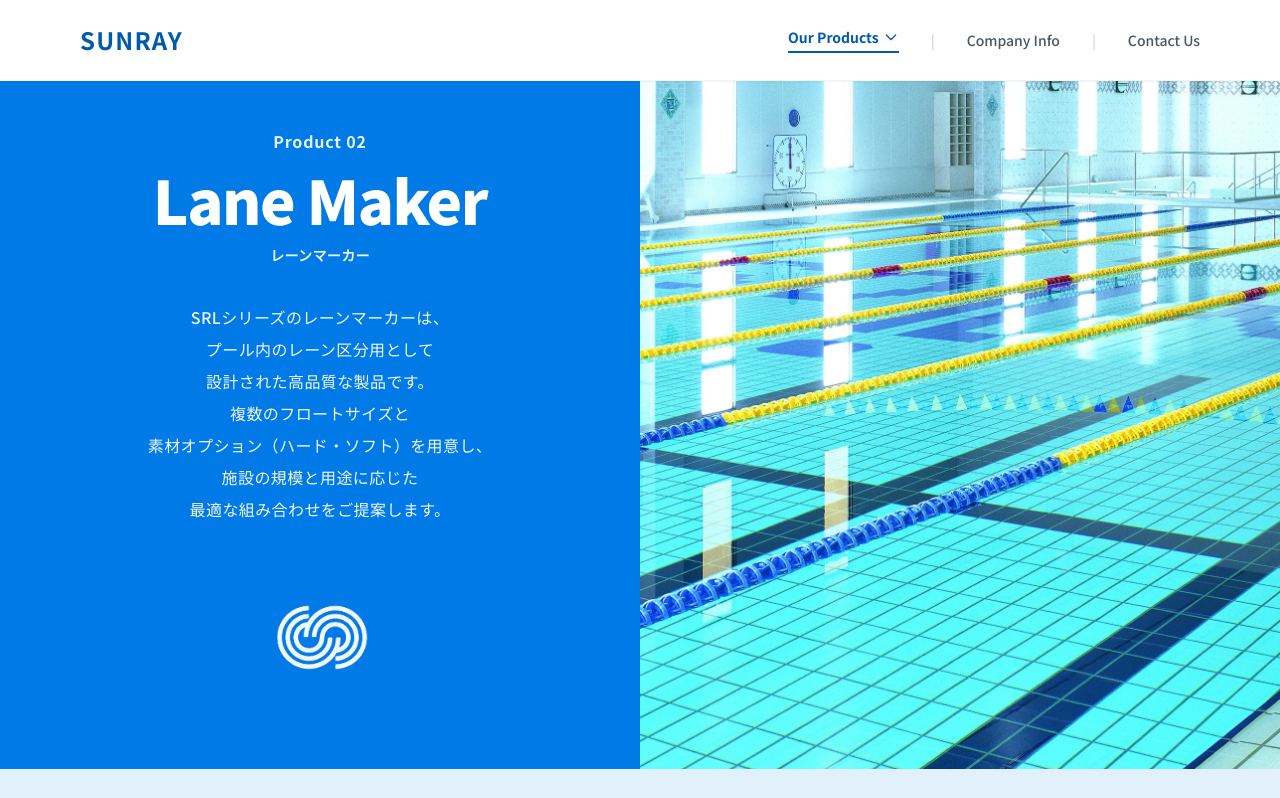
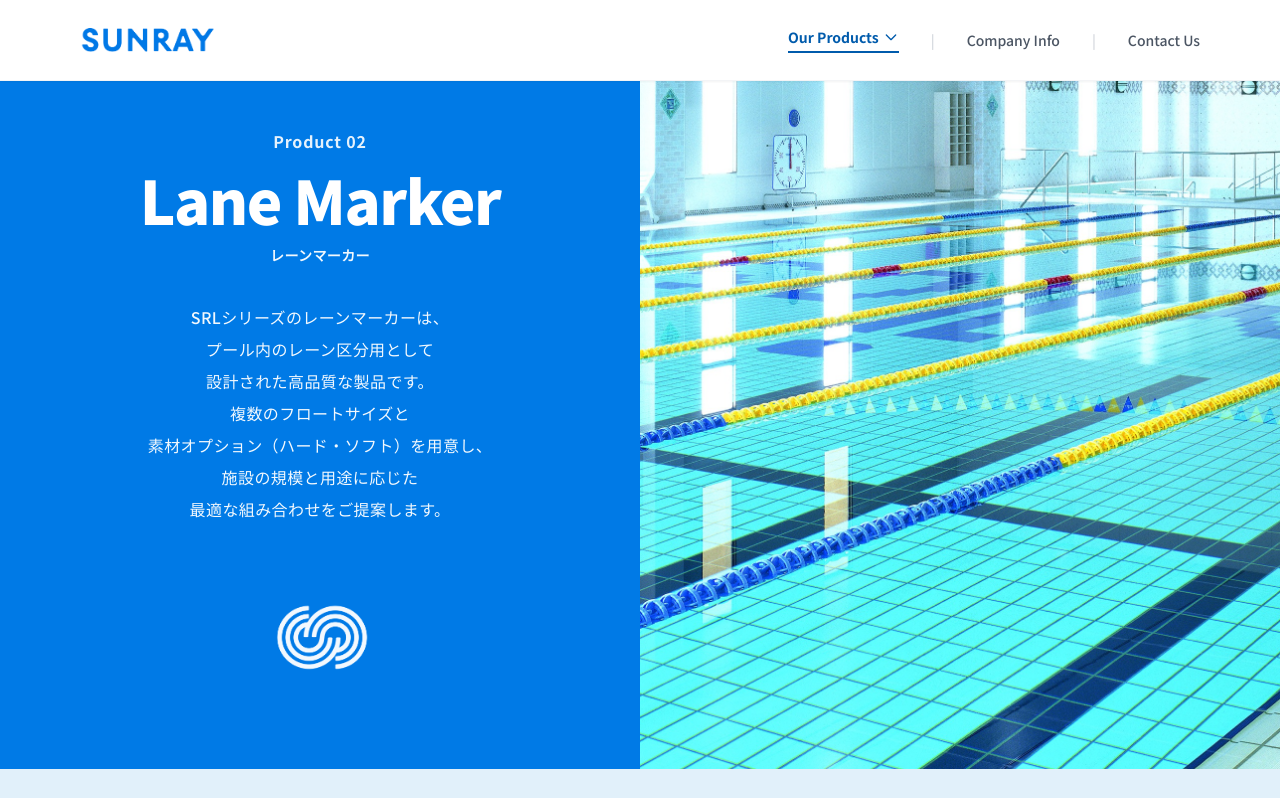
Before and after one commit to 511jasonlai-design/sunray-website, a plain HTML site: page lane-maker.html in a window 1280 px wide. Shown: the top 798 px of the page. Drawn offline with nearby package versions, Linux system fonts and the light colour scheme.

Commit message:
Add files via upload

```diff
--- a/lane-maker.html
+++ b/lane-maker.html
@@ -46,7 +46,7 @@
     <header class="sticky top-0 z-50 bg-white shadow-sm border-b border-gray-100">
         <div class="max-w-6xl mx-auto px-4 h-20 flex items-center justify-between">
             <a href="index.html" class="flex items-center space-x-2">
-                <span class="text-2xl font-bold tracking-wider text-sunrayDarkBlue">SUNRAY</span>
+                <img src="SUNRAY_blue.png" alt="株式会社 SUNRAY" class="h-8 w-auto object-contain">
             </a>
             <nav class="hidden md:flex space-x-8 text-sm font-medium text-gray-600 h-full items-center">
                 <div class="relative group h-full flex items-center">
@@ -84,7 +84,7 @@
             <div></div>
             <div class="space-y-4 my-auto">
                 <p class="text-base font-bold tracking-wider opacity-90">Product 02</p>
-                <h1 class="text-5xl md:text-6xl font-black tracking-tight">Lane Maker</h1>
+                <h1 class="text-5xl md:text-6xl font-black tracking-tight">Lane Marker</h1>
                 <p class="text-sm font-bold tracking-wide opacity-95 pb-6">レーンマーカー</p>
                 <div class="text-sm md:text-base leading-loose tracking-wide font-medium max-w-[380px] mx-auto space-y-2 opacity-95">
                     <p>SRLシリーズのレーンマーカーは、</p>
```
Also changed, not shown: company.html (+1 -1 lines), contact.html (+1 -1 lines), index.html (+4 -1 lines), pool-robot.html (+1 -1 lines), products.html (+1 -1 lines), SUNRAY_blue.png (added).
